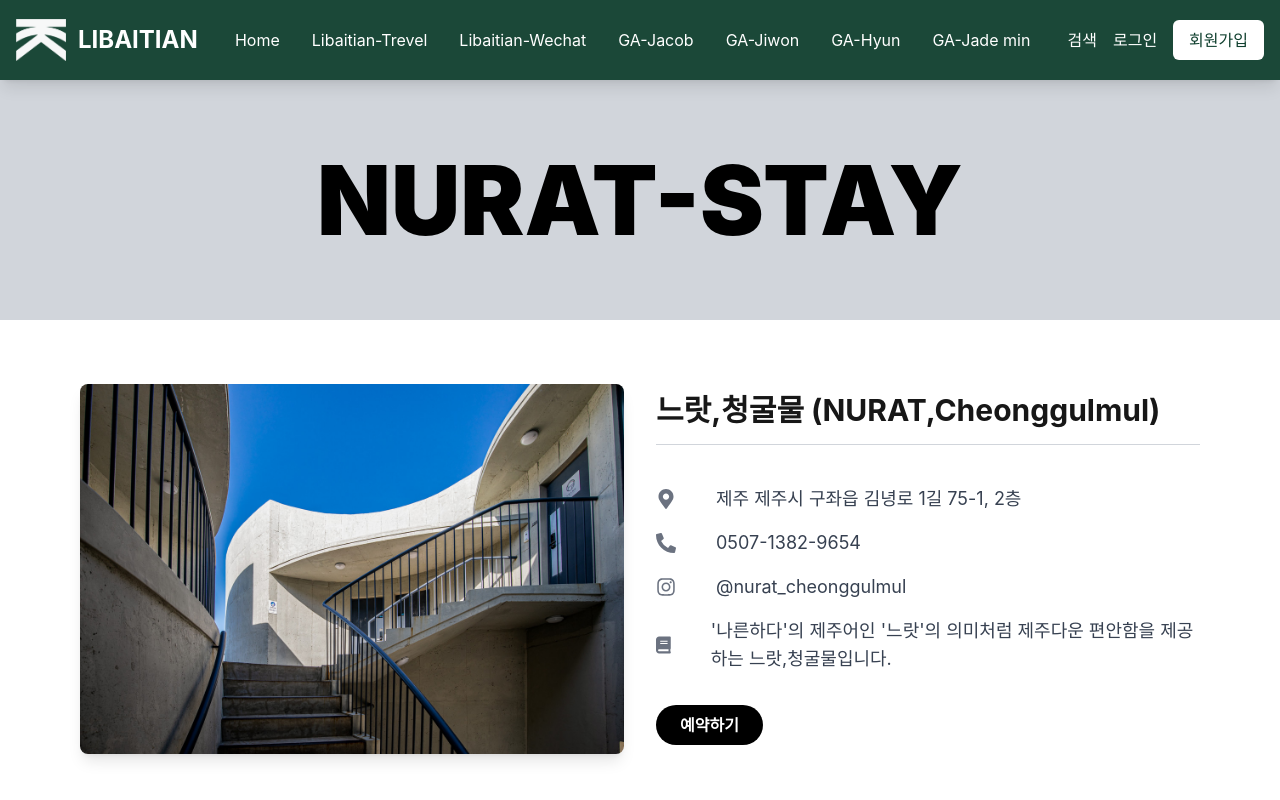
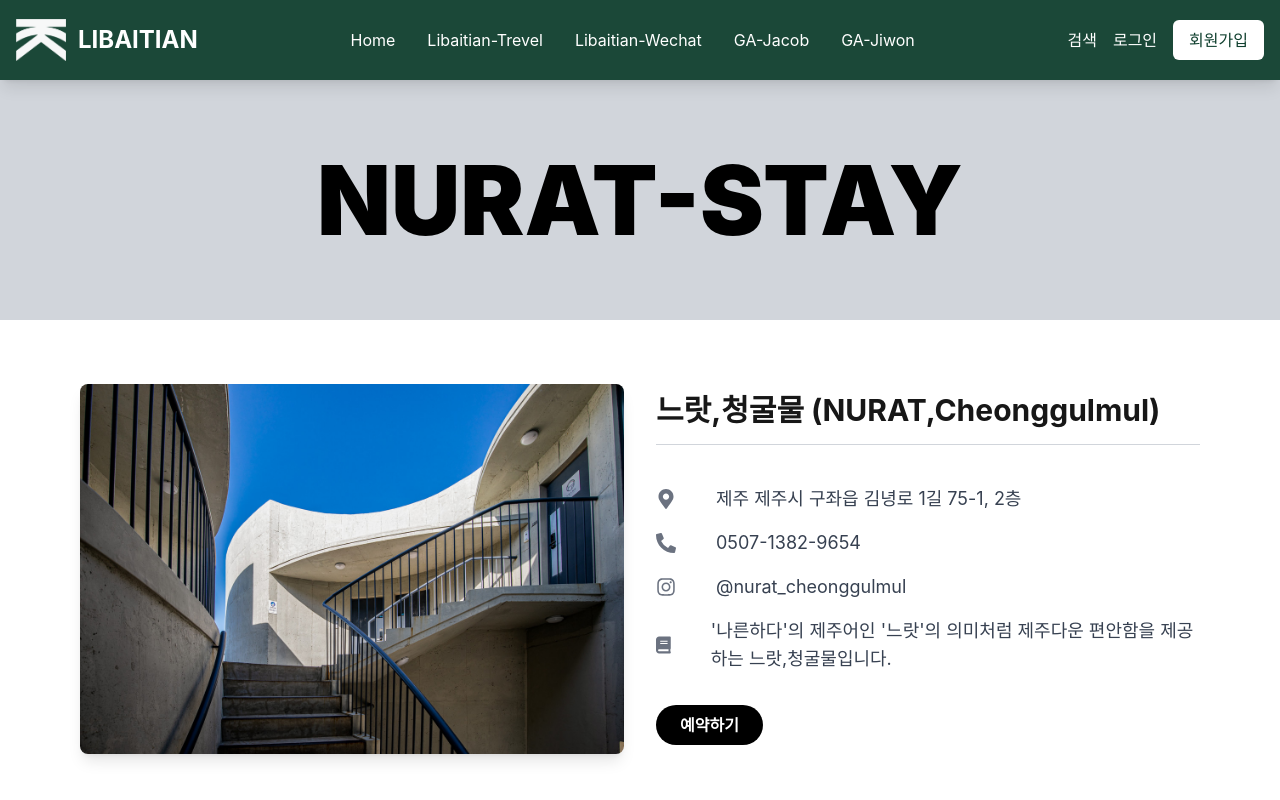
Before and after one commit to Team-Addmore/libaitian-new, a Next.js app: page /travel in a window 1280 px wide. Shown: the top 800 px of the page. Built offline with nearby package versions, Linux system fonts and the light colour scheme; a web font is replaced by a local one.

Commit message:
통합 및 미참여자 제거

```diff
--- a/src/components/layout/Header.tsx
+++ b/src/components/layout/Header.tsx
@@ -43,12 +43,6 @@ export default function Header() {
             </Link>
             <Link href="/jiwon" className="text-white hover:text-[#ffae00] transition-colors">
               GA-Jiwon
-            </Link>
-            <Link href="/hyun" className="text-white hover:text-[#ffae00] transition-colors">
-              GA-Hyun
-            </Link>
-            <Link href="/jade" className="text-white hover:text-[#ffae00] transition-colors">
-              GA-Jade min
             </Link>
           </nav>
 
@@ -147,20 +141,6 @@ export default function Header() {
               >
                 GA-Jiwon
               </Link>
-              <Link
-                href="/hyun"
-                className="text-white hover:text-[#ffae00] transition-colors px-4 py-2"
-                onClick={() => setMobileMenuOpen(false)}
-              >
-                GA-Hyun
-              </Link>
-              <Link
-                href="/jade"
-                className="text-white hover:text-[#ffae00] transition-colors px-4 py-2"
-                onClick={() => setMobileMenuOpen(false)}
-              >
-                GA-Jade min
-              </Link>
 
               {/* Mobile Actions */}
               <div className="border-t border-white/10 pt-4 px-4 space-y-3">
```
